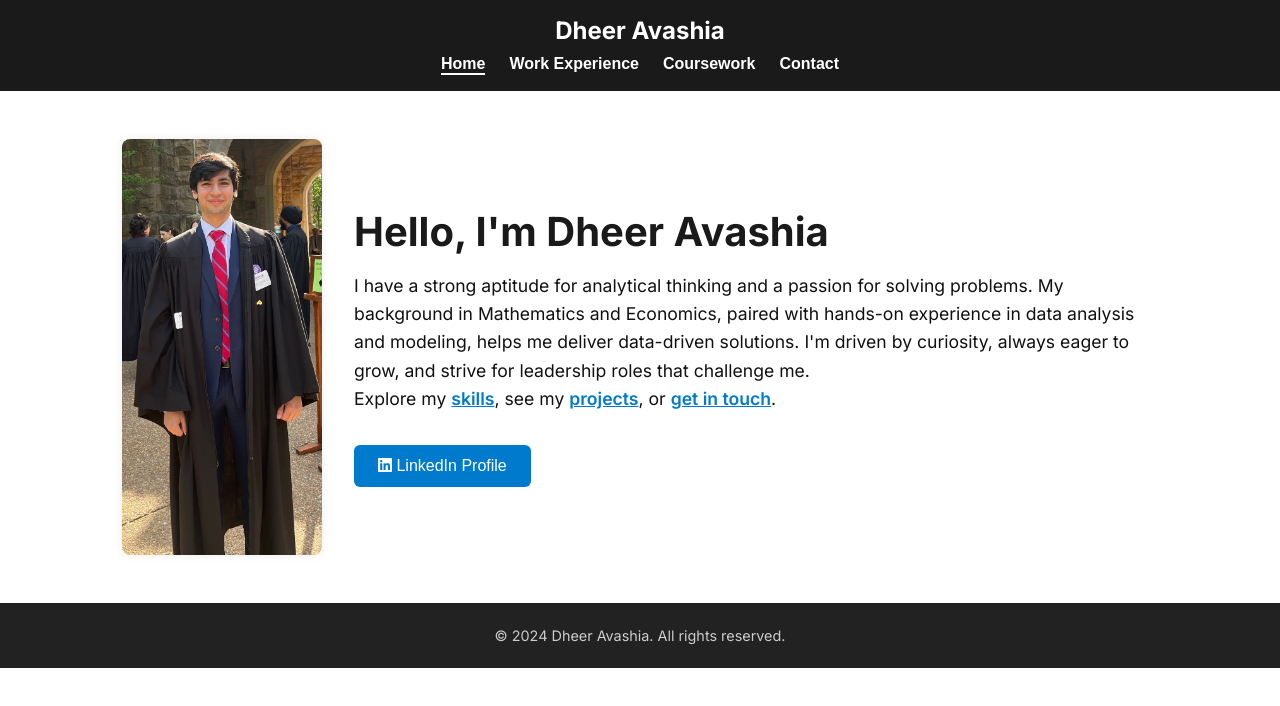
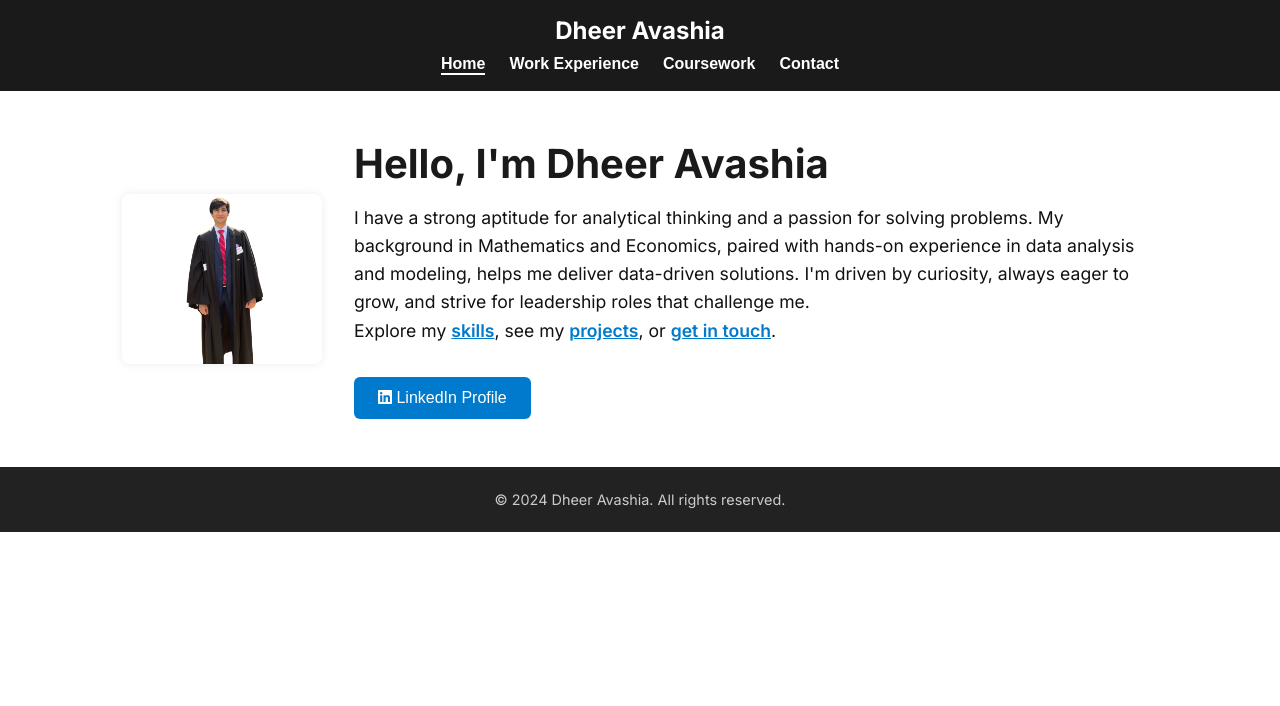
Before and after one commit to dheeravashia/dheeravashia.github.io, a plain HTML site: page index.html in a window 1280 px wide. Drawn offline with Linux system fonts and the light colour scheme.

Commit message:
Update index.html

```diff
--- a/index.html
+++ b/index.html
@@ -153,7 +153,7 @@
     </header>
 
     <section class="section-home">
-        <img src="Images/IMG_8641_OG - Copy.JPEG" alt="Dheer" class="left-image">
+        <img src="Images/IMG_8641-removebg.png" alt="Dheer" class="left-image">
         <div class="header-content" id="revealContent">
             <h1>Hello, I'm Dheer Avashia</h1>
             <p>I have a strong aptitude for analytical thinking and a passion for solving problems. My background in Mathematics and Economics, paired with hands-on experience in data analysis and modeling, helps me deliver data-driven solutions. I'm driven by curiosity, always eager to grow, and strive for leadership roles that challenge me.</p>
```
